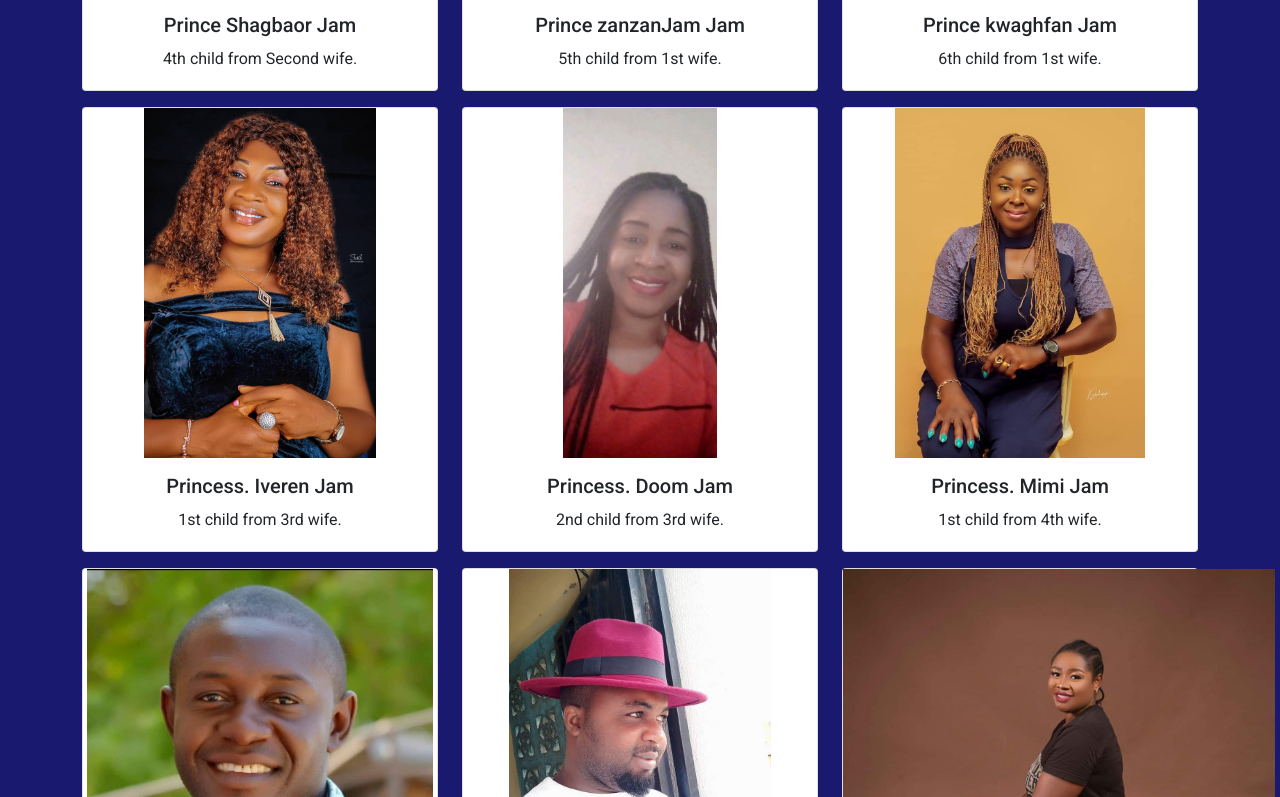
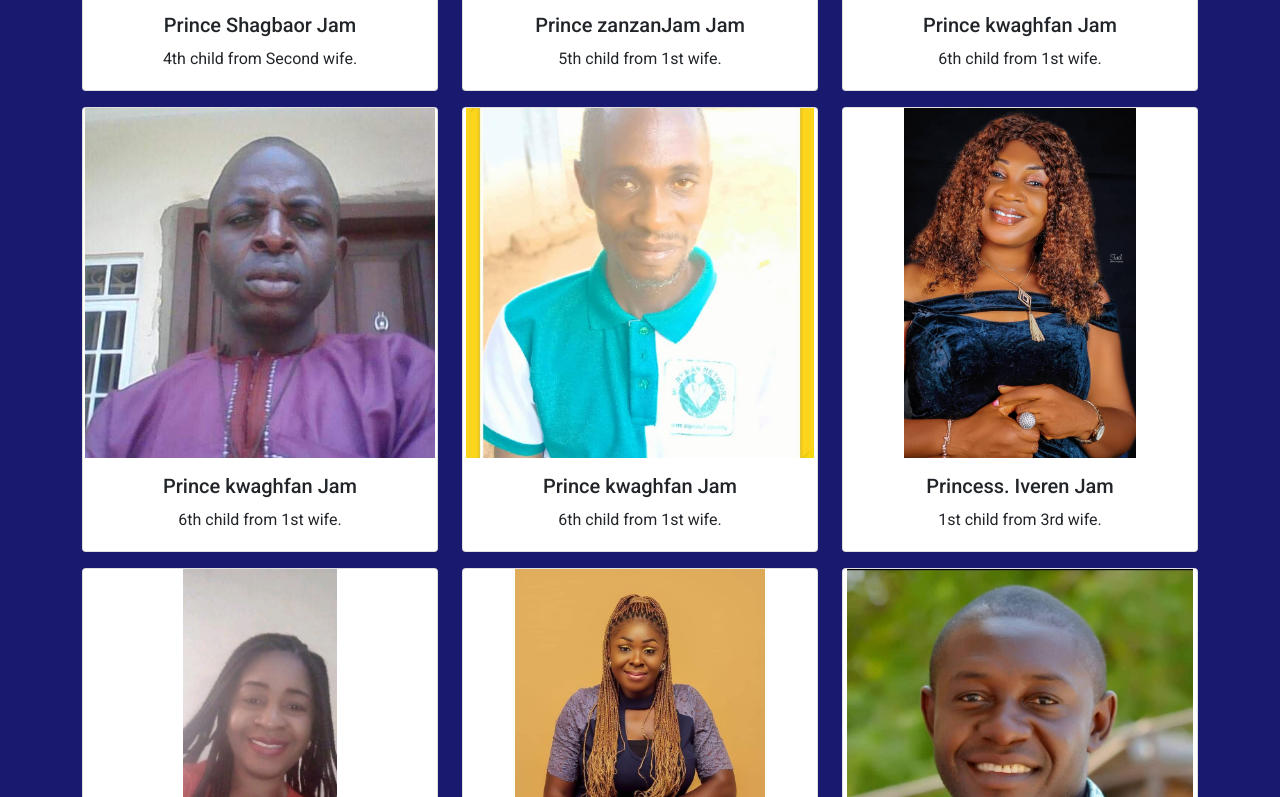
Before and after one commit to JamMartins1972/uploadGit, a plain HTML site: page index.html in a window 1280 px wide. Shown: the part 3081-3878 px from the top of the page. Drawn offline with nearby package versions, Linux system fonts and the light colour scheme.

Commit message:
new uploadGit

```diff
--- a/index.html
+++ b/index.html
@@ -218,6 +218,28 @@
           <div class="card text-center">
             <a href="./image/kwaghfanJam.jpg" class="fancybox img-fluid" data-fancybox='gallery'>
               <img src="./image/kwaghfanJam.jpg" height="350vh">
+            </a>
+            <div class="card-body">
+              <h5 class="card-title">Prince kwaghfan Jam</h5>
+              <p class="card-text">6th child from 1st wife.</p>
+            </div>
+          </div>
+        </div>
+        <div class="item col-md-4 col-sm-6 mb-3">
+          <div class="card text-center">
+            <a href="./image/wangerJam.jpg" class="fancybox img-fluid" data-fancybox='gallery'>
+              <img src="./image/wangerJam.jpg" height="350vh">
+            </a>
+            <div class="card-body">
+              <h5 class="card-title">Prince kwaghfan Jam</h5>
+              <p class="card-text">6th child from 1st wife.</p>
+            </div>
+          </div>
+        </div>
+        <div class="item col-md-4 col-sm-6 mb-3">
+          <div class="card text-center">
+            <a href="./image/bemJam.jpg" class="fancybox img-fluid" data-fancybox='gallery'>
+              <img src="./image/bemJam.jpg" height="350vh">
             </a>
             <div class="card-body">
               <h5 class="card-title">Prince kwaghfan Jam</h5>
```
Also changed, not shown: image/bemJam.jpg (added), image/wangerJam.jpg (added).
